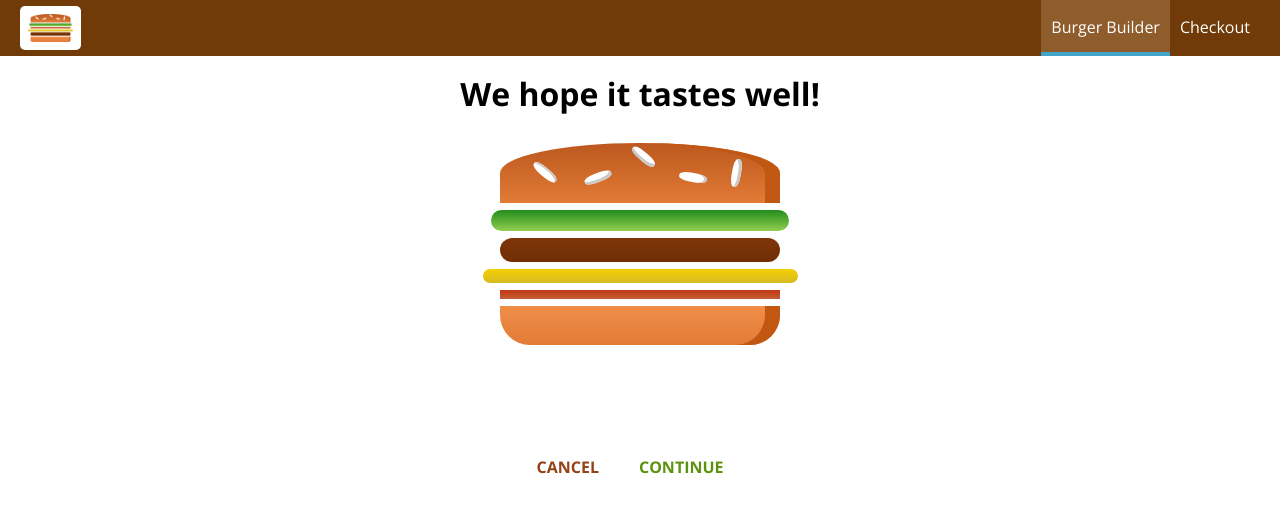
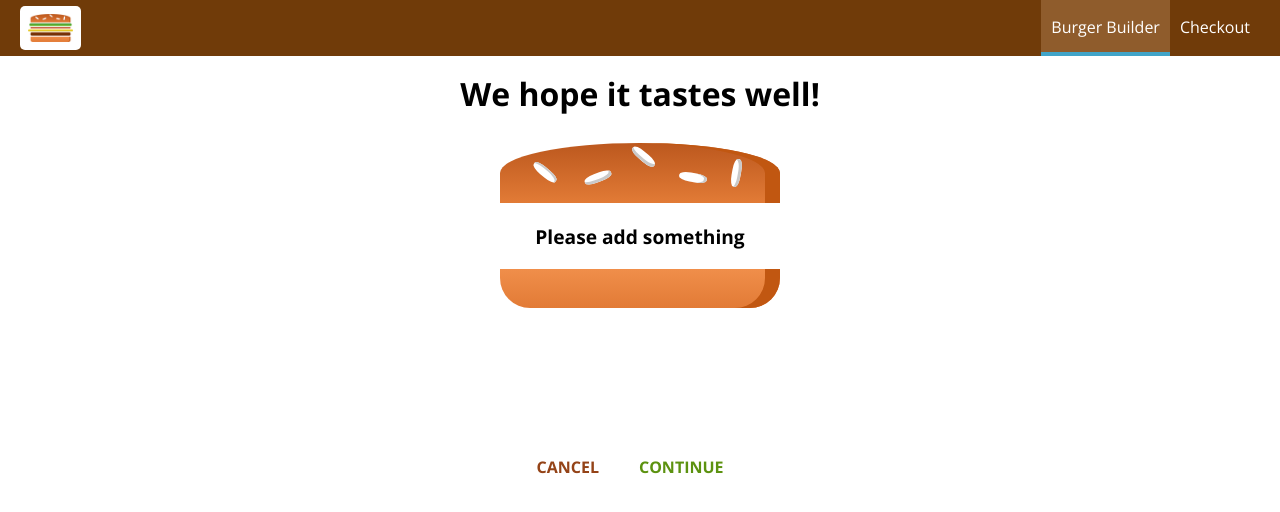
Before and after one commit to momtysamby/BurgerBuilder, a React app: page /checkout in a window 1280 px wide. Shown: the top 512 px of the page. Built offline with nearby package versions, Linux system fonts and the light colour scheme.

Commit message:
Passing ingredients via query params

```diff
--- a/src/containers/BurgerBuilder/BurgerBuilder.js
+++ b/src/containers/BurgerBuilder/BurgerBuilder.js
@@ -113,7 +113,17 @@
     //         .catch(error => {
     //             this.setState({loading: false, purchasing: false})
     //         })
-    this.props.history.push('/checkout')
+
+    const queryParams = []
+    for (let i in this.state.ingredients) {
+        queryParams.push(encodeURIComponent(i) + '=' + encodeURIComponent(this.state.ingredients[i]))
+    }
+    const queryString = queryParams.join('&') //sending ingredients to another page
+
+    this.props.history.push({
+        pathname: '/checkout',
+        search: '?' + queryString
+    })
          }
 
     render () {
--- a/src/containers/Checkout/Checkout.js
+++ b/src/containers/Checkout/Checkout.js
@@ -9,6 +9,16 @@
             cheese: 1,
             bacon: 1
         }
+    }
+
+    componentDidMount() {
+        const query = new URLSearchParams(this.props.location.search)
+        const ingredients = {}
+        for (let param of query.entries()) {
+            //the form will be ['salad' : '1']
+            ingredients[param[0]] = +param[1]
+        }
+        this.setState({ingredients: ingredients})
     }
 
     checkoutCancelledHandler = () => {
```
